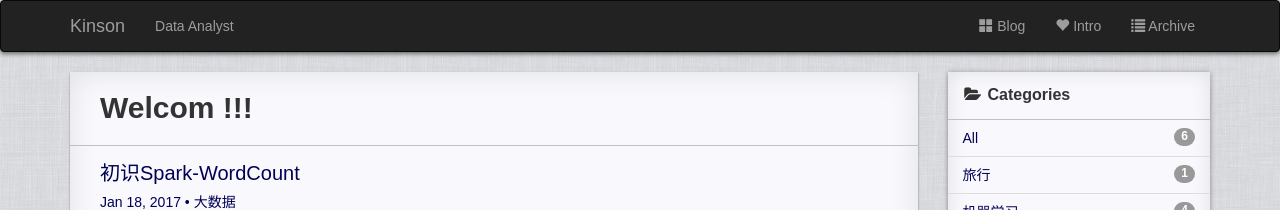
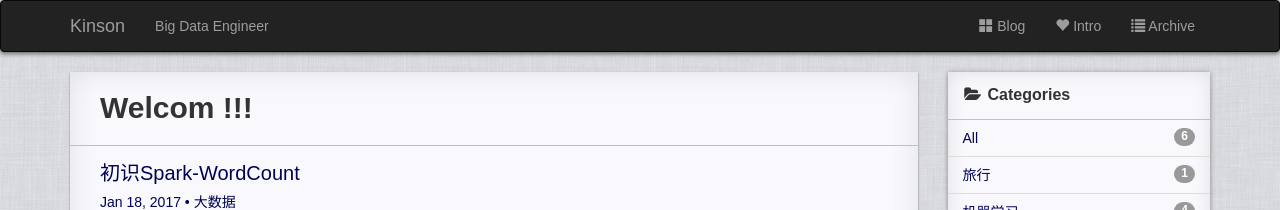
Before and after one commit to ikinson/ikinson.github.io, a Jekyll site: the page built from index.html, in a window 1280 px wide. Shown: the top 210 px of the page. Built offline with Jekyll 4.4.1, drawn with Linux system fonts in a browser that asks for light colours; nearby versions of some CDN libraries; the list of posts is cut into pages by our own code.

Commit message:
Update header.html

```diff
--- a/_includes/header.html
+++ b/_includes/header.html
@@ -10,7 +10,7 @@
         <span class="icon-bar"></span>
       </button>
       <a class="navbar-brand" href="{{ site.baseurl }}/">Kinson</a>
-      <p class="navbar-text">Data Analyst</p>
+      <p class="navbar-text">Big Data Engineer</p>
     </div>
 
     <div class="collapse navbar-collapse" id="bs-example-navbar-collapse-1">
```
